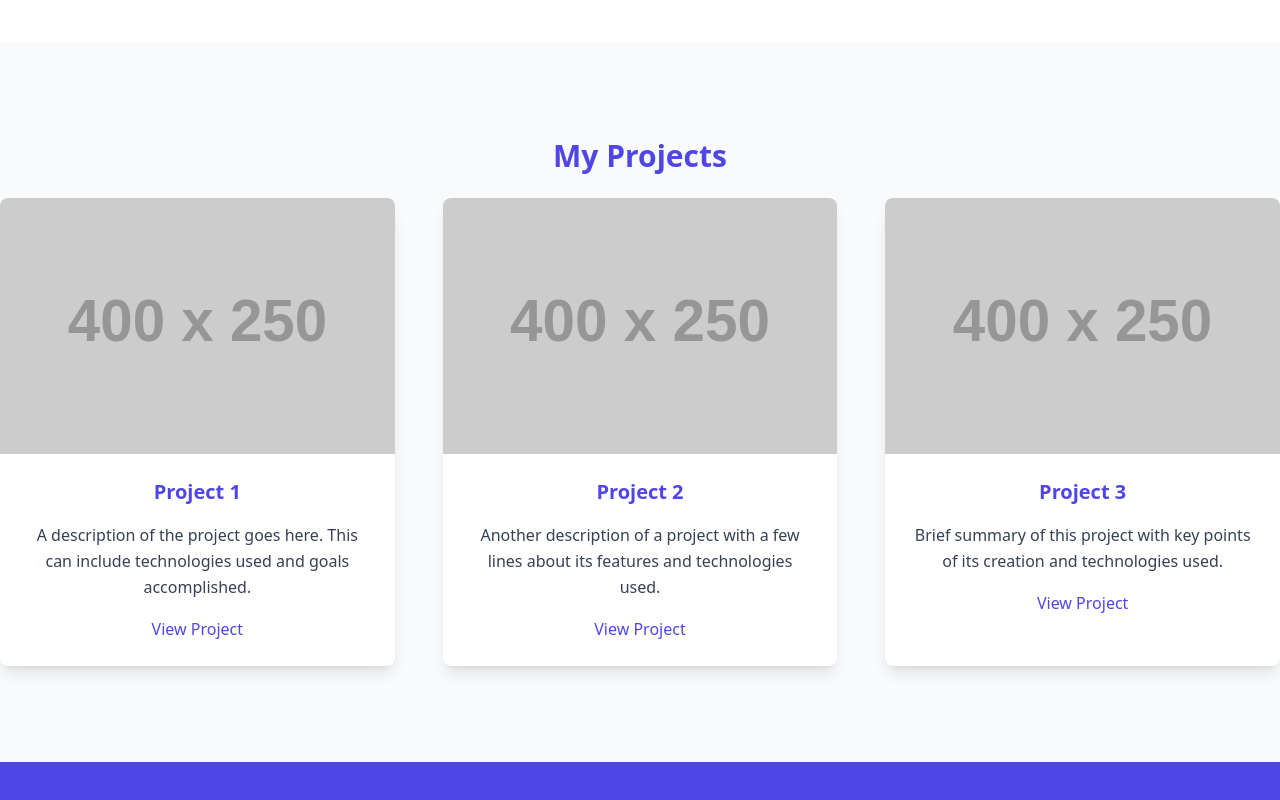
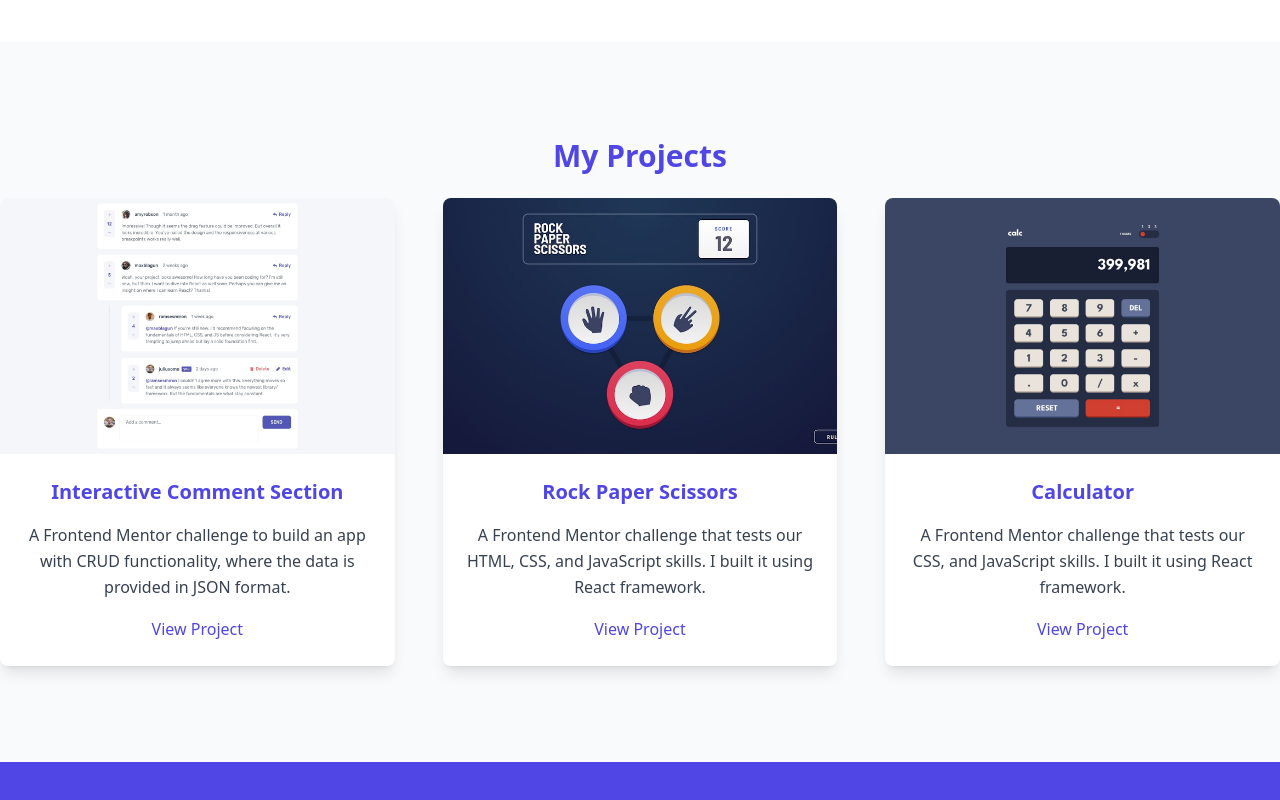
Before and after one commit to Mr-Dhie/my-portfolio, a plain HTML site: page portfolio.html in a window 1280 px wide. Shown: the part 1178-1978 px from the top of the page. Drawn offline with nearby package versions, Linux system fonts and the light colour scheme; placeholder pictures from the web are drawn by us.

Commit message:
added project section

```diff
--- a/portfolio.html
+++ b/portfolio.html
@@ -67,7 +67,7 @@
           </div>
 
           <div class="hidden md:flex  md:max-w-2xl">
-            <img class="max-w-auto max-h-auto" src="assets/profile.jpg" alt="profile picture"/>
+            <img class="object-cover" src="assets/profile.jpg" alt="profile picture"/>
           </div>
       </div>
 
@@ -81,7 +81,7 @@
   <section id="about" class="min-w-[375px] content py-24 px-4 bg-white">
     <div class="max-w-7xl mx-auto text-center">
       <h2 class="text-3xl font-bold text-indigo-600 mb-6">About Me</h2>
-      <p class="text-lg text-gray-700 max-w-2xl mx-auto text-justify">
+      <p class="text-lg text-gray-700 max-w-2xl mx-auto text-center">
         I am passionate about crafting applications that help simplify users' tasks. My expertise lies in front-end development, using technologies like HTML, CSS, JavaScript, and frameworks such as React, Angular, and Tailwind CSS. I also have experience with back-end development using Java and Spring Boot. I enjoy building applications as a way to learn and grow, with my main priority right now being to gain knowledge and experience through the process.     </div>
   </section>
 
@@ -92,31 +92,31 @@
       <div class="grid grid-cols-1 md:grid-cols-2 lg:grid-cols-3 gap-12">
         <!-- Project 1 -->
         <div class="bg-white shadow-lg rounded-lg overflow-hidden transform transition-all hover:scale-105 hover:shadow-2xl">
-          <img src="https://via.placeholder.com/400x250" alt="Project 1" class="w-full h-64 object-cover">
+          <img src="assets/interactive-comment.jpg" alt="Project 1" class="w-full h-64 object-cover">
           <div class="p-6">
-            <h3 class="text-xl font-semibold text-indigo-600 mb-4">Project 1</h3>
-            <p class="text-gray-700 mb-4">A description of the project goes here. This can include technologies used and goals accomplished.</p>
-            <a href="#" class="text-indigo-600 hover:underline">View Project</a>
+            <h3 class="text-xl font-semibold text-indigo-600 mb-4">Interactive Comment Section</h3>
+            <p class="text-gray-700 mb-4">A Frontend Mentor challenge to build an app with CRUD functionality, where the data is provided in JSON format.</p>
+            <a href="https://idyllic-liger-90bf6d.netlify.app/" class="text-indigo-600 hover:underline" target="_blank" >View Project</a>
           </div>
         </div>
 
         <!-- Project 2 -->
         <div class="bg-white shadow-lg rounded-lg overflow-hidden transform transition-all hover:scale-105 hover:shadow-2xl">
-          <img src="https://via.placeholder.com/400x250" alt="Project 2" class="w-full h-64 object-cover">
+          <img src="assets/rock-paper-scissors.jpg" alt="Project 2" class="w-full h-64 object-cover">
           <div class="p-6">
-            <h3 class="text-xl font-semibold text-indigo-600 mb-4">Project 2</h3>
-            <p class="text-gray-700 mb-4">Another description of a project with a few lines about its features and technologies used.</p>
-            <a href="#" class="text-indigo-600 hover:underline">View Project</a>
+            <h3 class="text-xl font-semibold text-indigo-600 mb-4">Rock Paper Scissors</h3>
+            <p class="text-gray-700 mb-4">A Frontend Mentor challenge that tests our HTML, CSS, and JavaScript skills. I built it using React framework.</p>
+            <a href="https://dainty-fudge-787c54.netlify.app/" class="text-indigo-600 hover:underline" target="_blank">View Project</a>
           </div>
         </div>
 
         <!-- Project 3 -->
         <div class="bg-white shadow-lg rounded-lg overflow-hidden transform transition-all hover:scale-105 hover:shadow-2xl">
-          <img src="https://via.placeholder.com/400x250" alt="Project 3" class="w-full h-64 object-cover">
+          <img src="assets/calculator.jpg" alt="Project 3" class="w-full h-64 object-cover">
           <div class="p-6">
-            <h3 class="text-xl font-semibold text-indigo-600 mb-4">Project 3</h3>
-            <p class="text-gray-700 mb-4">Brief summary of this project with key points of its creation and technologies used.</p>
-            <a href="#" class="text-indigo-600 hover:underline">View Project</a>
+            <h3 class="text-xl font-semibold text-indigo-600 mb-4">Calculator</h3>
+            <p class="text-gray-700 mb-4">A Frontend Mentor challenge that tests our CSS, and JavaScript skills. I built it using React framework.</p>
+            <a href="https://singular-pie-61dbd3.netlify.app/" class="text-indigo-600 hover:underline" target="_blank" >View Project</a>
           </div>
         </div>
       </div>
```
Also changed, not shown: assets/calculator.jpg (added), assets/interactive-comment.jpg (added), assets/rock-paper-scissors.jpg (added).
